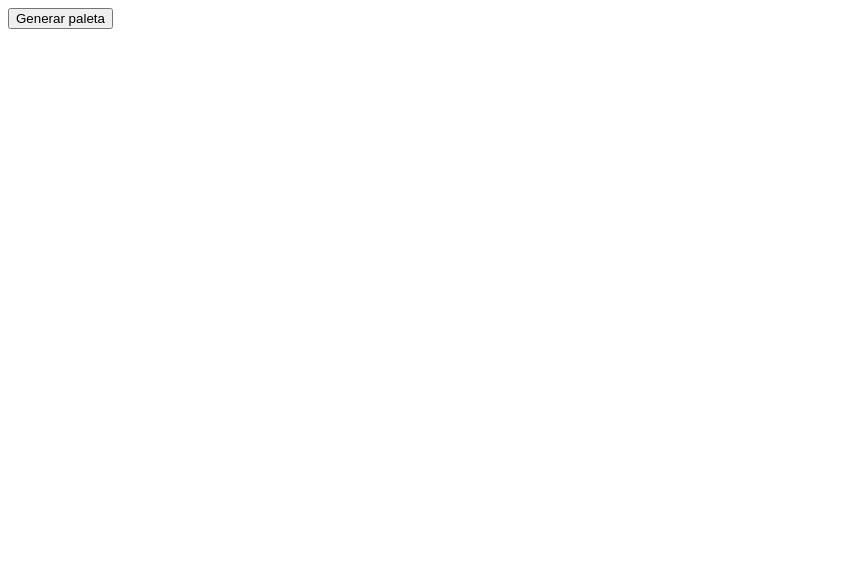
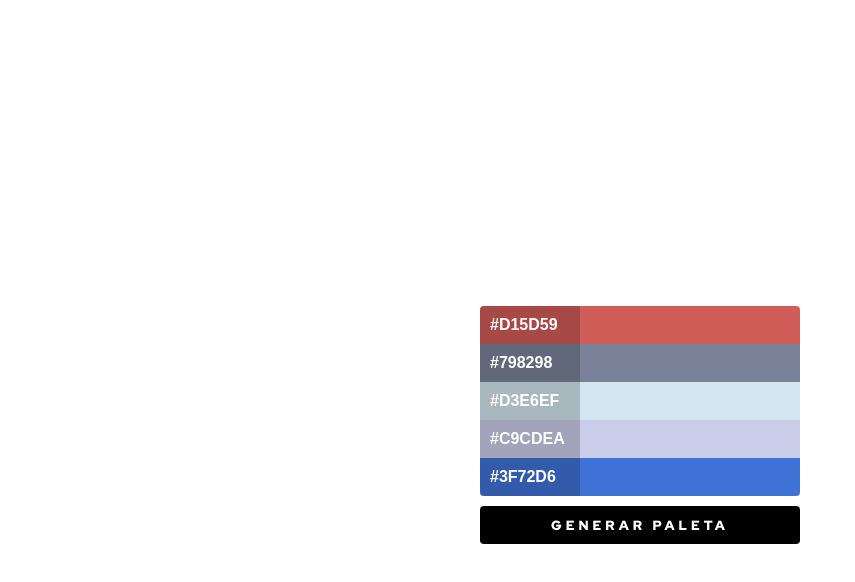
Before and after one commit to ttwofacess/ColorAleatorio, a plain HTML site: page index.html in a window 1280 px wide. Shown: the whole page, without its empty margins (0-855 px from the left). Drawn offline with Linux system fonts and the light colour scheme.

Commit message:
CSS y errores finales.

```diff
--- a/index.html
+++ b/index.html
@@ -6,7 +6,7 @@
     <title>Color aleatorio</title>
     <link rel="stylesheet" href="https://fonts.googleapis.com/css2?family=Red+Hat+Display:wght@400;900&display=swap">
     <link rel="stylesheet" href="styles.css">
-    <script src="script.js" type="javascript" defer></script>
+    <script src="script.js" type="text/javascript" defer></script>
 </head>
 <body>
     <div>
--- a/styles.css
+++ b/styles.css
@@ -0,0 +1,45 @@
+body {
+    margin: 0;
+    font-family: 'Red Hat Dispay', sans-serif;
+    position: relative;
+    display: grid;
+    place-items: center;
+    min-height: 100vh;
+    font-weight: bold;
+    padding-top: 20px;
+}
+
+#palleteContainer {
+    width: 320px;
+    display: flex;
+    flex-direction: column;
+    margin: 10px 0;
+    border-radius: 4px;
+    overflow: hidden;
+}
+
+.palleteItem {
+    transition: background-color .5s;
+}
+
+.palleteItem span {
+    padding: 10px;
+    background-color: rgba(0, 0, 0, 0.2);
+    color: #fff;
+    display: inline-block;
+    min-width: 80px;
+}
+
+button {
+    font-family: 'Red Hat Display', sans-serif;
+    font-weight: bold;
+    letter-spacing: 4px;
+    text-transform: uppercase;
+    cursor: pointer;
+    width: 100%;
+    border: none;
+    padding: 10px;
+    color: #fff;
+    border-radius: 4px;
+    background: #000;
+}
```
